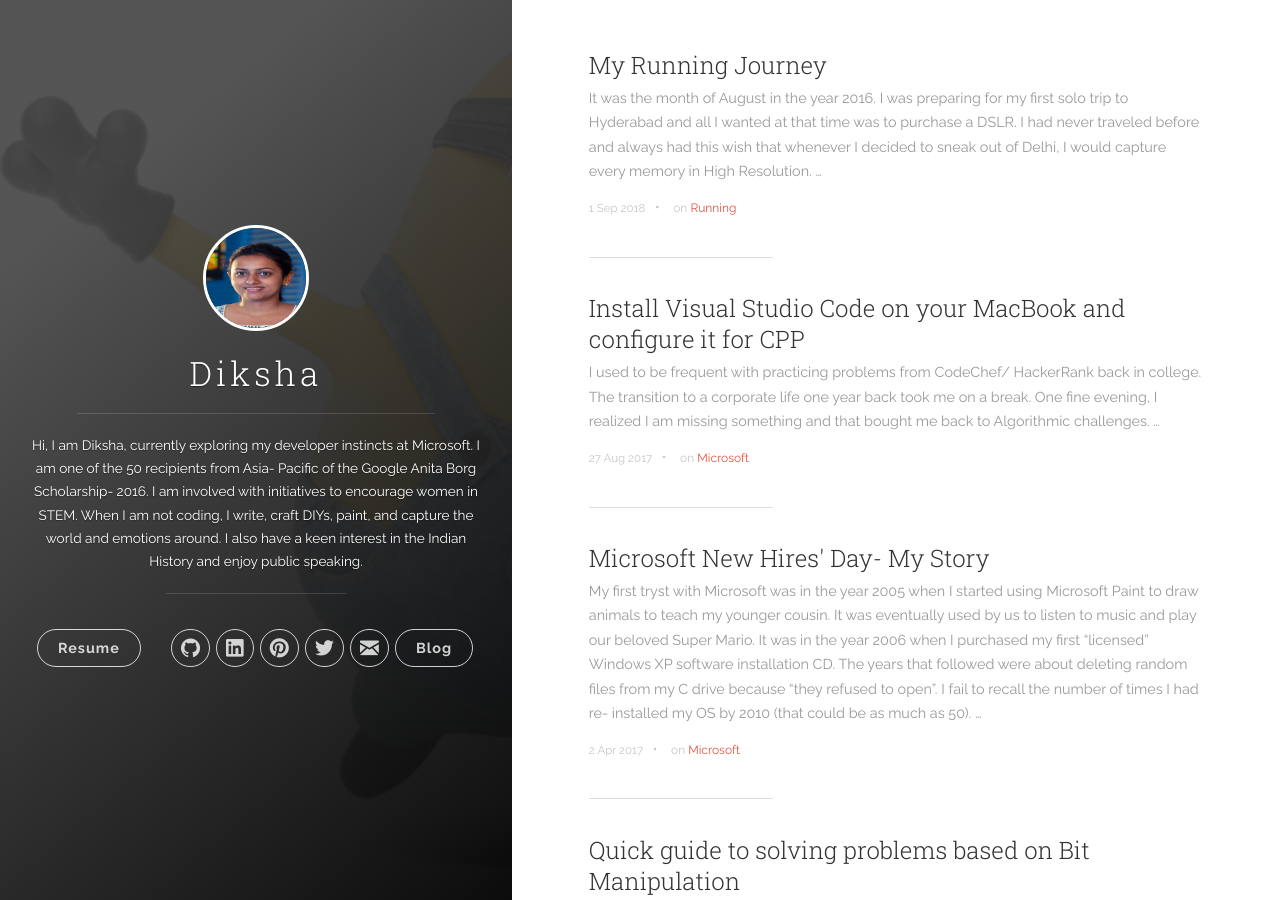
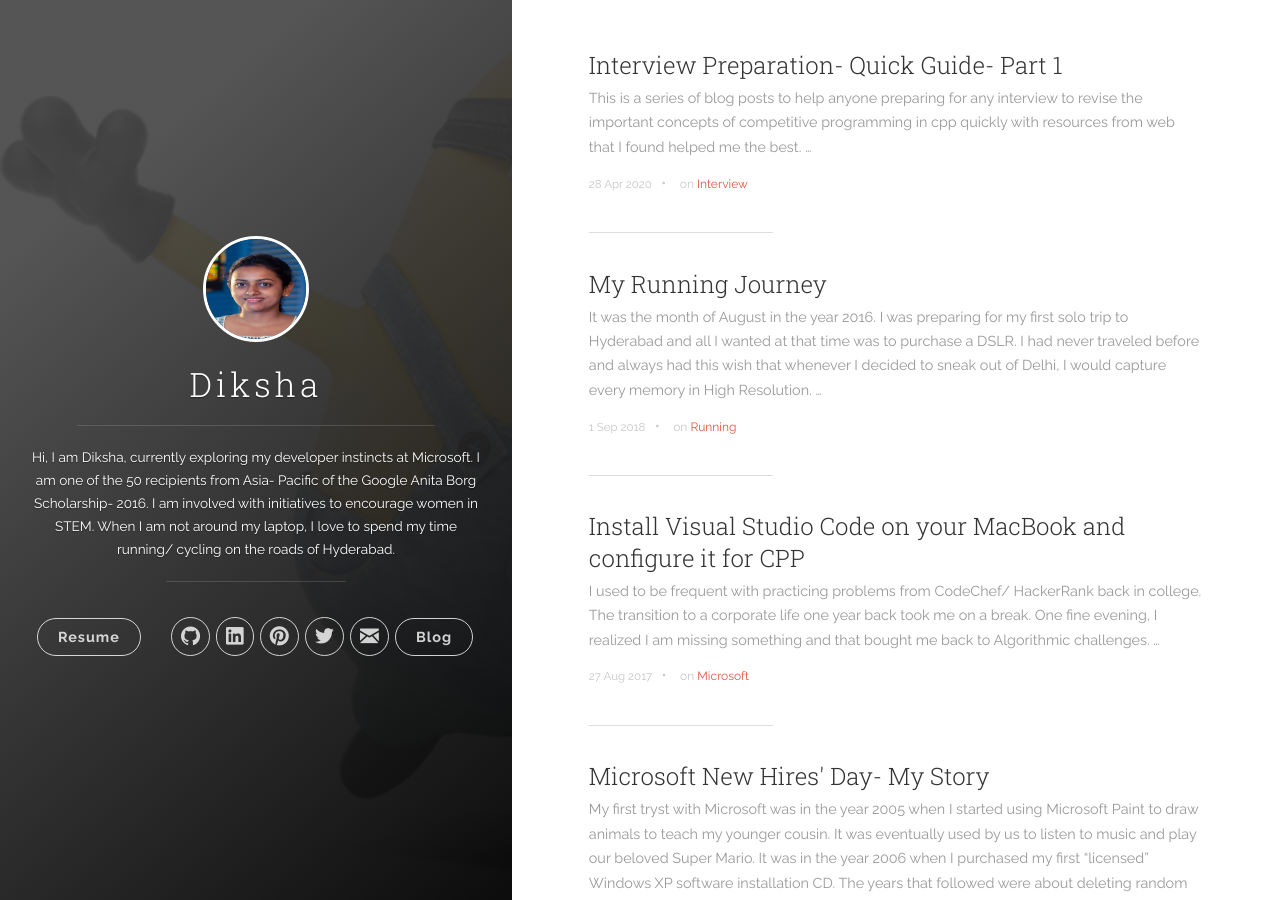
Before and after one commit to Diksha-Rathi/diksha-rathi.github.io, a Jekyll site: the page built from index.html, in a window 1280 px wide and 900 px high. Built offline with Jekyll 4.4.1, drawn with Linux system fonts in a browser that asks for light colours; nearby versions of some CDN libraries; the list of posts is cut into pages by our own code; part of the change alters nothing that is shown; some of the changed text lies outside the part shown.

Commit message:
add post on interview preparation- part 1

````diff
--- a/_config.yml
+++ b/_config.yml
@@ -1,6 +1,6 @@
 # Site settings
 title: Diksha
-description: 'Hi, I am Diksha, currently exploring my developer instincts at Microsoft. I am one of the 50 recipients from Asia- Pacific of the Google Anita Borg Scholarship- 2016. I am involved with initiatives to encourage women in STEM. When I am not coding, I write, craft DIYs, paint, and capture the world and emotions around. I also have a keen interest in the Indian History and enjoy public speaking.'
+description: 'Hi, I am Diksha, currently exploring my developer instincts at Microsoft. I am one of the 50 recipients from Asia- Pacific of the Google Anita Borg Scholarship- 2016. I am involved with initiatives to encourage women in STEM. When I am not around my laptop, I love to spend my time running/ cycling on the roads of Hyderabad.'
 url: 'http://diksha-rathi.github.io'
 baseurl: ''
 google_analytics: 'UA-74332052-1'
@@ -36,5 +36,5 @@ kramdown:
   # do not replace newlines by <br>s
   hard_wrap: false
 
-gems: ['jekyll-paginate']
+plugins: ['jekyll-paginate']
 exclude: ['README.md', 'Gemfile', 'Gemfile.lock']
--- /dev/null
+++ b/_posts/2020-04-28-interview-preparation-1.markdown
@@ -0,0 +1,95 @@
+---
+title:  "Interview Preparation- Quick Guide- Part 1"
+date:   2020-04-28 00:00:00
+categories: [Programming]
+tags: [Interview]
+---
+
+This is a series of blog posts to help anyone preparing for any interview to revise the important concepts of competitive programming in cpp quickly with resources from web that I found helped me the best.
+
+This post covers some common algorithms in competitive programming in brief-
+
+### Sorting Algorithms
+
+#### Merge Sort
+* Algorithm- divide into subarray, then combine
+* Uses extra space, stable
+* Worst case- [10 20 30 40] [11 21 31 41]
+* Best case- [50 60 70 80] [10 20 30 40]
+* Time complexity- all cases - O(nlogn)
+
+#### Quick Sort
+* Algorithm- elements < pivot : pivot : elements > pivot
+* In-pace algorithm, not stable
+* Best case- balanced tree
+* Worst case- sorted array i.e. all nodes on one side in a tree
+* Time complexity- Best, Average- O(nlogn) Worst- O(n^2)
+
+#### Bubble Sort
+* Algorithm- greater element on right => swap the elements (nth iteration => nth largest element at its position)
+* In-pace algorithm, stable
+* Number of comparisons = n(n-1), hence, time complexity - all cases - O(n^2)
+
+#### Selection Sort
+* Algorithm- swap[a[i], a[min]] where min = index of the minimum element (nth iteration => nth smallest element at its position)
+* Number of comparisons = n(n-1), hence, time complexity - all cases - O(n^2)
+
+#### Insertion Sort
+* Algorithm- compare element with last element of sorted subarray (number of inversions = number of swaps)
+* Best case- array sorted => 0 swaps
+* Time complexity- Worst, Average- O(n^2), Best- O(n)
+
+### Dynamic Programming
+* In this algorithm, we store the result of the subproblems to avoid repeated computations
+* Based on two properties-
+1. Overlapping Subproblems
+To understand this by example, for binary search- no subproblems exist. However, for fibonacci- subproblems exist
+2. Optimal substructure
+If optimal solution can be obtained by using opiomal solution of subproblems
+
+#### Memoization versus Tabulation
+
+* Memoization-
+1. Top Down approach
+2. Table is filled on demand
+3. Example-
+if (n <= 1) table[n] = n;
+else table[n] = table[n-1] + table[n-2]
+
+* Tabulation
+1. Bottom up approach
+2. All table entries are filled
+3. Example-
+for (i = 2 to n) table[i] = table[i-1] + table[i-2]
+
+### Union- Find
+* This is used to find disconnected subsets.
+* It involves two operations- Find(A, B) and Union(A, B).
+Union(A, B) - Replace components containing two objects A and B with their union.
+```
+// Pseudo code of union()
+void Union(int parent[], int a, int b)
+{
+    int setA = find(parent, a);
+    int setB = find(parent, a);
+    parent[setA] = setB;
+}
+```
+Find(A, B) - check if two objects A and B are in same component or not.
+```
+// Pseudo code of find
+int find(int a, int B)
+{
+    if (root(a)==root(b)) return true;
+    return false;
+}
+```
+Let's say- {3.4,5,6} is a connected component and 3 is the root. We can replace all occurences of 3,4,5 with say- 6 i.e. root.
+* Common applications- finding connected nodes/ components in a tree/ graph
+* Read more- [Disjoint Set- Union Find](https://www.hackerearth.com/practice/notes/disjoint-set-union-union-find/)
+* Practice question- [Number of Operations to Make Network Connected](https://leetcode.com/problems/number-of-operations-to-make-network-connected/)
+
+### Backtracking
+* This algorithm incrementally builds the solution. It tries to solve a subproblem, if it does not lead to a solution, then it undo the changes and sove the next subproblem.
+* Read more- [In-depth Backtracking with LeetCode Problems — Part 1](https://medium.com/algorithms-and-leetcode/backtracking-e001561b9f28)
+* Practic question- [Subsets](https://leetcode.com/problems/subsets/)
````
